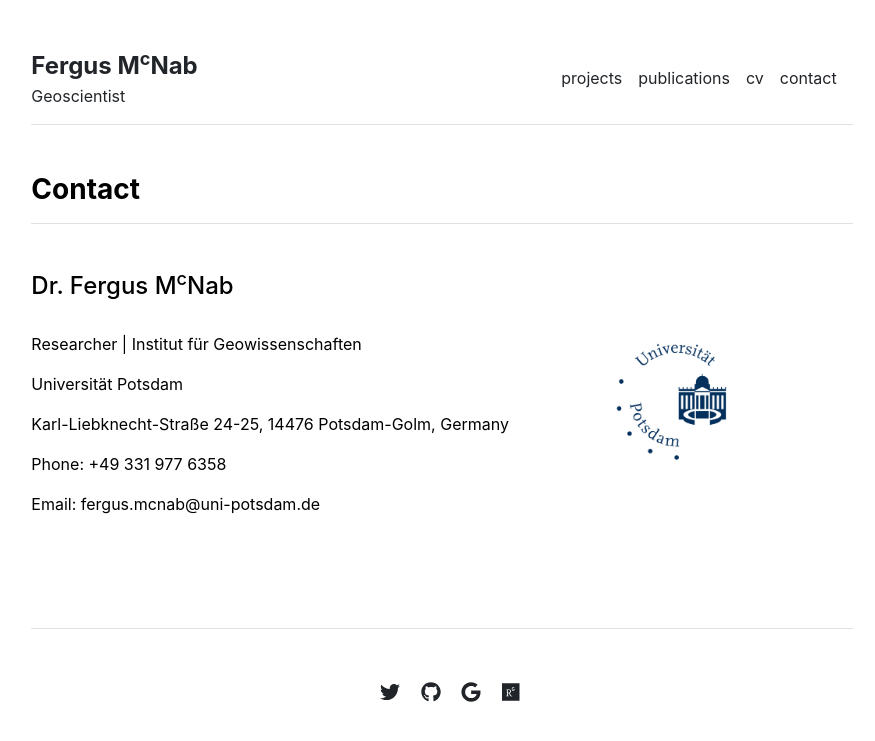
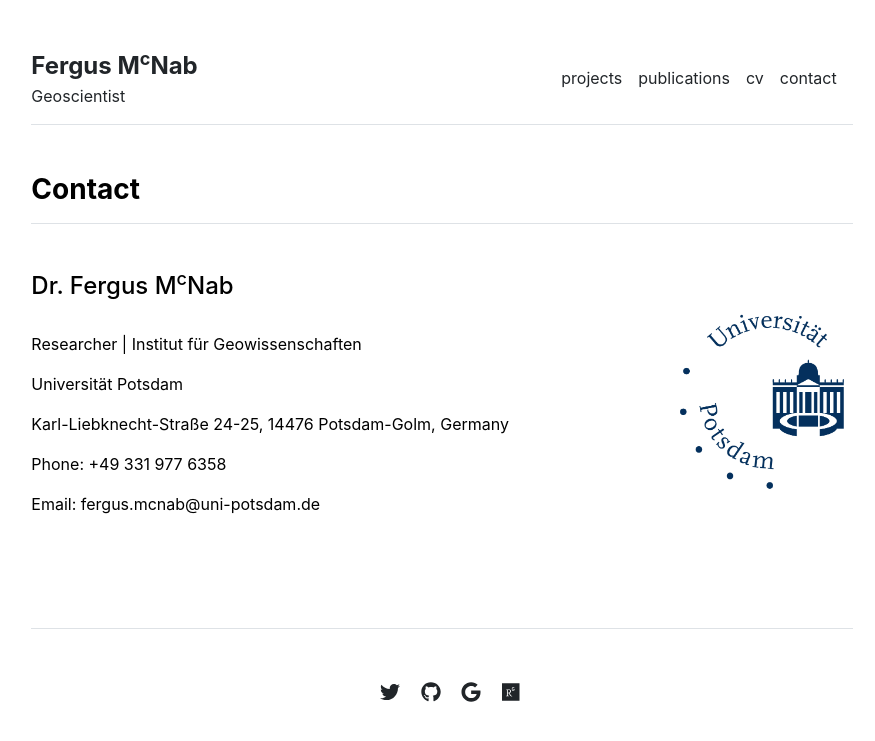
Before and after one commit to fmcnab/fmcnab.github.io, a Jekyll site: the page built from contact.md, in a window 1280 px wide. Shown: the top 741 px of the page, without its empty margins (198-1073 px from the left). Built offline with Jekyll 4.4.1, drawn with Linux system fonts in a browser that asks for light colours.

Commit message:
Format logo in contact.

```diff
--- a/_includes/contact.html
+++ b/_includes/contact.html
@@ -12,7 +12,7 @@
         <p>Email: {{ contact.email }}</p>
       </div>
       <div class="col-md-4 align-self-center">
-        <img src="{{ site.github.url }}/{{ contact.image }}" alt="Contact" width="50%">
+        <img src="{{ site.github.url }}/{{ contact.image }}" style="float: right;" alt="Contact" width="75%">
       </div>
     </div>
     {% endfor %}
```
